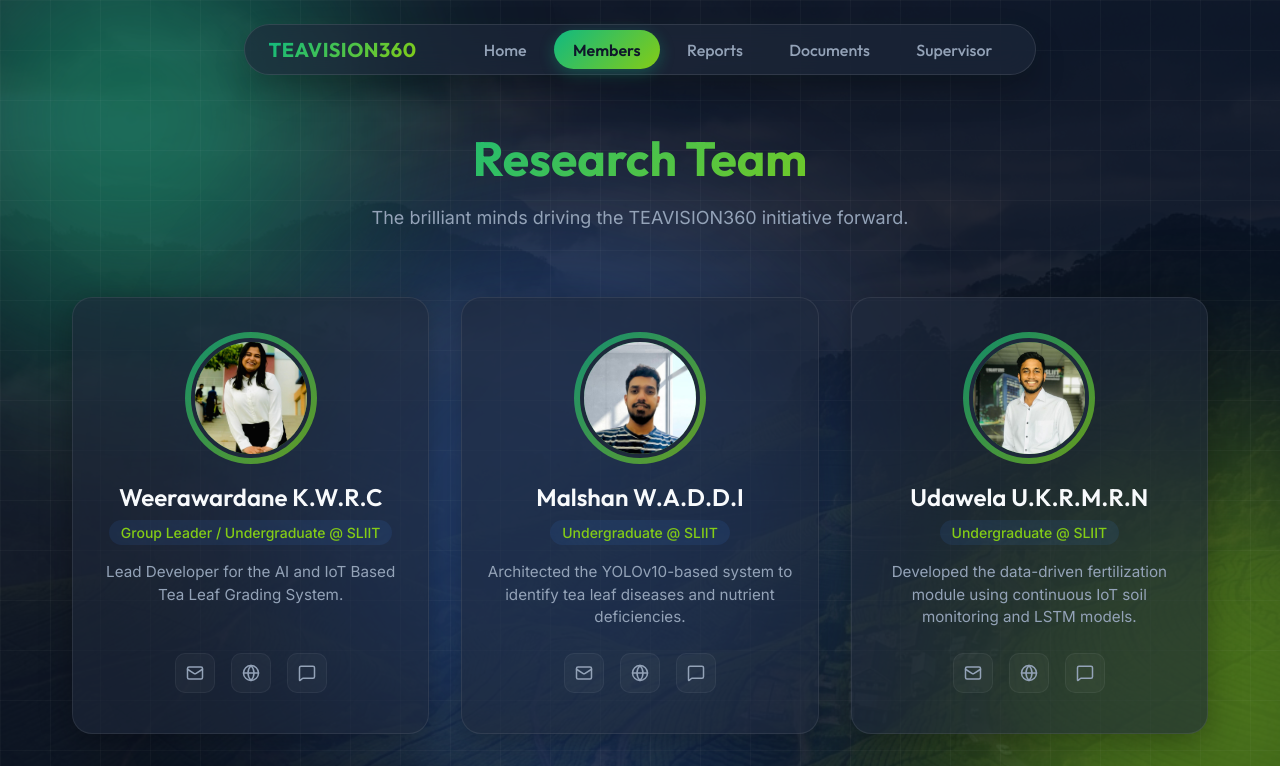
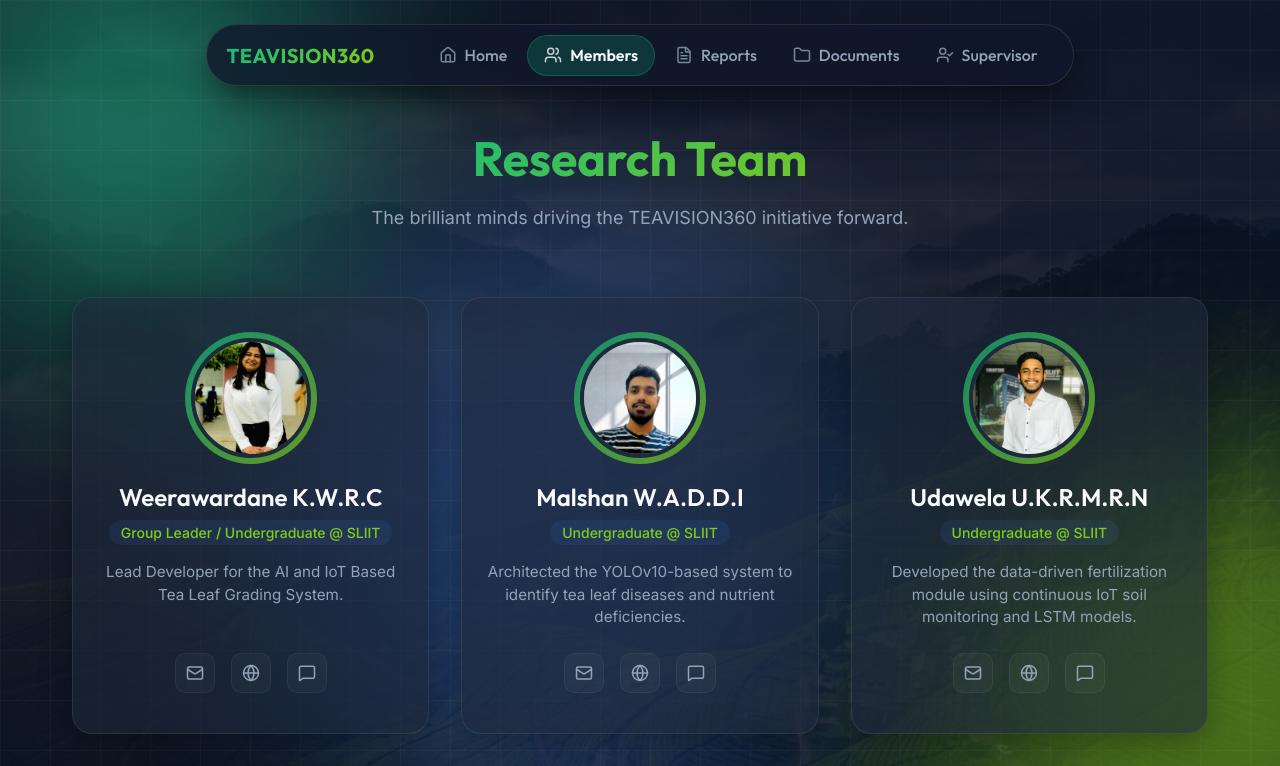
Before and after one commit to rash0924/research-portfolio, a React (Create React App) app: page /members in a window 1280 px wide. Shown: the top 766 px of the page. Built offline with nearby package versions, Linux system fonts and the light colour scheme.

Commit message:
updating nav bar

```diff
--- a/src/components/Navbar.js
+++ b/src/components/Navbar.js
@@ -1,43 +1,58 @@
-import React from 'react';
-import { NavLink, Link } from 'react-router-dom';
+import React, { useState, useEffect } from 'react';
+import { NavLink, Link, useLocation } from 'react-router-dom';
+import { Home, Users, FileText, Folder, UserCheck, Menu, X } from 'lucide-react';
 
 const Navbar = () => {
+  const [isOpen, setIsOpen] = useState(false);
+  const location = useLocation();
+
+  // Close mobile menu when route changes
+  useEffect(() => {
+    setIsOpen(false);
+  }, [location]);
+
+  const navItems = [
+    { path: "/", label: "Home", icon: <Home size={18} /> },
+    { path: "/members", label: "Members", icon: <Users size={18} /> },
+    { path: "/reports", label: "Reports", icon: <FileText size={18} /> },
+    { path: "/documents", label: "Documents", icon: <Folder size={18} /> },
+    { path: "/supervisor", label: "Supervisor", icon: <UserCheck size={18} /> },
+  ];
+
   return (
     <div className="navbar-wrapper">
-      <nav className="navbar glass-panel">
+      <nav className={`navbar glass-panel ${isOpen ? 'mobile-open' : ''}`}>
         <div className="nav-brand">
           <Link to="/">
             <h2 className="gradient-text">TEAVISION360</h2>
           </Link>
         </div>
-        <ul className="nav-links">
-          <li>
-            <NavLink to="/" className={({ isActive }) => isActive ? "nav-link active" : "nav-link"}>
-              Home
-            </NavLink>
-          </li>
-          <li>
-            <NavLink to="/members" className={({ isActive }) => isActive ? "nav-link active" : "nav-link"}>
-              Members
-            </NavLink>
-          </li>
-          <li>
-            <NavLink to="/reports" className={({ isActive }) => isActive ? "nav-link active" : "nav-link"}>
-              Reports
-            </NavLink>
-          </li>
-          <li>
-            <NavLink to="/documents" className={({ isActive }) => isActive ? "nav-link active" : "nav-link"}>
-              Documents
-            </NavLink>
-          </li>
-          <li>
-            <NavLink to="/supervisor" className={({ isActive }) => isActive ? "nav-link active" : "nav-link"}>
-              Supervisor
-            </NavLink>
-          </li>
+
+        <button
+          className="mobile-toggle"
+          onClick={() => setIsOpen(!isOpen)}
+          aria-label="Toggle menu"
+        >
+          {isOpen ? <X size={24} /> : <Menu size={24} />}
+        </button>
+
+        <ul className={`nav-links ${isOpen ? 'active' : ''}`}>
+          {navItems.map((item) => (
+            <li key={item.path}>
+              <NavLink
+                to={item.path}
+                className={({ isActive }) => isActive ? "nav-link active" : "nav-link"}
+              >
+                <span className="nav-icon">{item.icon}</span>
+                <span className="nav-text">{item.label}</span>
+              </NavLink>
+            </li>
+          ))}
         </ul>
       </nav>
+
+      {/* Mobile Overlay */}
+      {isOpen && <div className="nav-overlay" onClick={() => setIsOpen(false)}></div>}
     </div>
   );
 };
--- a/src/index.css
+++ b/src/index.css
@@ -166,56 +166,39 @@
   width: 100%;
   display: flex;
   justify-content: center;
-  z-index: 50;
-  pointer-events: none; /* Let clicks pass through empty space */
+  z-index: 100;
+  pointer-events: none;
 }
 
 .navbar.glass-panel {
-  pointer-events: auto; /* Re-enable clicks for the nav itself */
-  background: rgba(30, 41, 59, 0.65);
-  backdrop-filter: blur(16px);
-  -webkit-backdrop-filter: blur(16px);
+  pointer-events: auto;
+  background: rgba(15, 23, 42, 0.8);
+  backdrop-filter: blur(20px);
+  -webkit-backdrop-filter: blur(20px);
   border: 1px solid rgba(255, 255, 255, 0.1);
-  box-shadow: 0 15px 35px -5px rgba(0, 0, 0, 0.3), 0 0 15px rgba(16, 185, 129, 0.05);
+  box-shadow: 0 15px 35px -5px rgba(0, 0, 0, 0.5);
   border-radius: 100px;
-  padding: 0.75rem 1.5rem;
+  padding: 0.6rem 1.2rem;
   display: flex;
   justify-content: space-between;
   align-items: center;
-  gap: 3rem;
+  gap: 2rem;
   width: auto;
-  min-width: 600px;
-}
-
-@media (max-width: 768px) {
-  .navbar-wrapper {
-    top: 1rem;
-    padding: 0 1rem;
-  }
-  .navbar.glass-panel {
-    min-width: 100%;
-    width: 100%;
-    gap: 1rem;
-    padding: 0.75rem 1rem;
-  }
-  .nav-brand h2 {
-    font-size: 1.2rem;
-  }
-  .nav-links {
-    gap: 1rem;
-  }
+  transition: all 0.4s cubic-bezier(0.4, 0, 0.2, 1);
 }
 
 .nav-brand h2 {
   font-weight: 700;
   font-size: 1.25rem;
   letter-spacing: 0.5px;
+  margin-right: 1rem;
 }
 
 .nav-links {
   display: flex;
-  gap: 0.5rem;
+  gap: 0.25rem;
   list-style: none;
+  align-items: center;
 }
 
 .nav-link {
@@ -224,9 +207,17 @@
   color: var(--text-secondary);
   transition: all 0.3s ease;
   position: relative;
-  padding: 0.6rem 1.2rem;
+  padding: 0.6rem 1rem;
   border-radius: 50px;
-  z-index: 1;
+  display: flex;
+  align-items: center;
+  gap: 0.5rem;
+}
+
+.nav-icon {
+  display: flex;
+  align-items: center;
+  opacity: 0.8;
 }
 
 .nav-link:hover {
@@ -235,8 +226,103 @@
 }
 
 .nav-link.active {
-  color: var(--bg-primary);
-  background: linear-gradient(135deg, var(--accent-primary) 0%, var(--accent-secondary) 100%);
-  box-shadow: 0 4px 15px rgba(16, 185, 129, 0.3);
+  color: var(--text-primary);
+  background: rgba(16, 185, 129, 0.2);
+  border: 1px solid rgba(16, 185, 129, 0.3);
   font-weight: 600;
 }
+
+.mobile-toggle {
+  display: none;
+  background: none;
+  border: none;
+  color: var(--text-primary);
+  cursor: pointer;
+  padding: 0.5rem;
+  z-index: 101;
+}
+
+/* Mobile Responsive */
+@media (max-width: 1024px) {
+  .navbar.glass-panel {
+    min-width: 90%;
+    gap: 1rem;
+  }
+}
+
+@media (max-width: 768px) {
+  .navbar-wrapper {
+    top: 0.75rem;
+    padding: 0 1rem;
+  }
+
+  .navbar.glass-panel {
+    width: 100%;
+    min-width: 100%;
+    border-radius: 20px;
+    padding: 0.75rem 1.25rem;
+    gap: 0;
+  }
+
+  .navbar.mobile-open {
+    border-radius: 24px;
+    background: rgba(15, 23, 42, 0.95);
+  }
+
+  .mobile-toggle {
+    display: block;
+  }
+
+  .nav-links {
+    position: absolute;
+    top: 100%;
+    left: 0;
+    right: 0;
+    flex-direction: column;
+    background: rgba(30, 41, 59, 0.95);
+    backdrop-filter: blur(20px);
+    margin-top: 0.5rem;
+    padding: 1rem;
+    border-radius: 20px;
+    border: 1px solid rgba(255, 255, 255, 0.1);
+    gap: 0.5rem;
+    opacity: 0;
+    transform: translateY(-10px);
+    pointer-events: none;
+    transition: all 0.3s ease;
+    box-shadow: 0 20px 40px rgba(0, 0, 0, 0.4);
+  }
+
+  .nav-links.active {
+    opacity: 1;
+    transform: translateY(0);
+    pointer-events: auto;
+  }
+
+  .nav-link {
+    width: 100%;
+    padding: 1rem 1.5rem;
+    font-size: 1.1rem;
+    background: rgba(255, 255, 255, 0.03);
+  }
+
+  .nav-link.active {
+    background: rgba(16, 185, 129, 0.15);
+    border-color: rgba(16, 185, 129, 0.4);
+  }
+
+  .nav-text {
+    font-size: 1.1rem;
+  }
+}
+
+.nav-overlay {
+  position: fixed;
+  top: 0;
+  left: 0;
+  width: 100%;
+  height: 100%;
+  background: rgba(0, 0, 0, 0.4);
+  backdrop-filter: blur(4px);
+  z-index: 99;
+}
```
